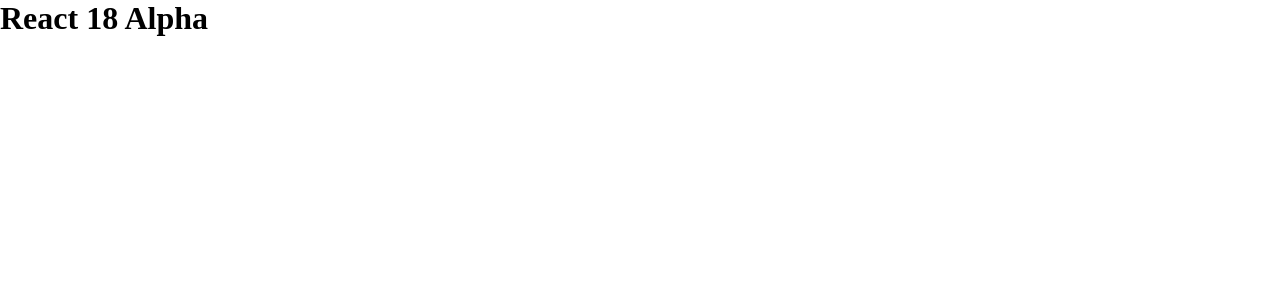
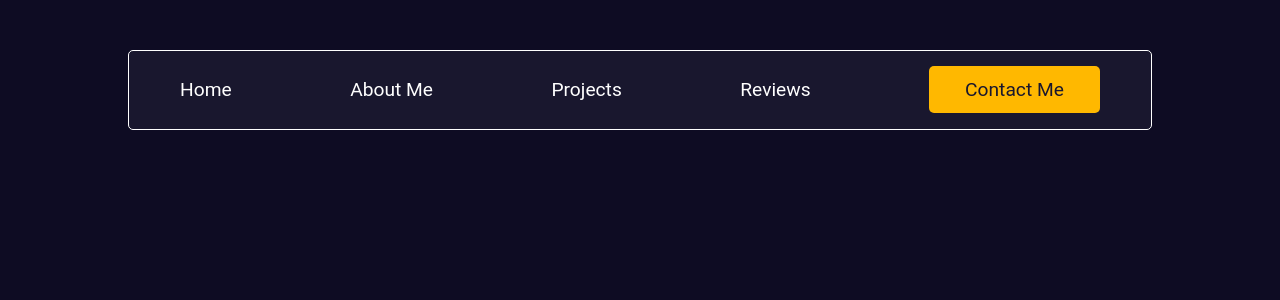
Before and after one commit to codehass/hassan-elouardy, a React (Create React App) app: page / in a window 1280 px wide. Shown: the top 300 px of the page. Built offline with nearby package versions, Linux system fonts and the light colour scheme.

Commit message:
Add navbar

```diff
--- a/src/App.js
+++ b/src/App.js
@@ -1,9 +1,10 @@
 import './App.css';
+import Navbar from './components/Navbar';
 
 function App() {
   return (
     <div className="App">
-      <h1>React 18 Alpha</h1>
+      <Navbar />
     </div>
   );
 }
--- /dev/null
+++ b/src/components/Navbar.js
@@ -0,0 +1,36 @@
+import './navbar.css';
+
+export default function Navbar() {
+  return (
+    <div>
+      <div className="navbar">
+        <ul className="ul">
+          <li>
+            {' '}
+            <a href="https://google.com">Home</a>
+          </li>
+          <li>
+            {' '}
+            <a href="https://google.com"> About Me</a>
+            {' '}
+          </li>
+          <li>
+            {' '}
+            <a href="https://google.com"> Projects</a>
+            {' '}
+          </li>
+          <li>
+            {' '}
+            <a href="https://google.com"> Reviews</a>
+            {' '}
+          </li>
+          <li>
+            {' '}
+            <a href="https://google.com"> Contact Me</a>
+            {' '}
+          </li>
+        </ul>
+      </div>
+    </div>
+  );
+}
--- /dev/null
+++ b/src/components/navbar.css
@@ -0,0 +1,47 @@
+* {
+  background-color: #0e0c23;
+  list-style: none;
+  text-decoration: none;
+  box-sizing: border-box;
+  padding: 0;
+  margin: 0;
+  font-family: 'Roboto', sans-serif;
+}
+
+.navbar {
+  display: flex;
+  justify-content: center;
+  align-items: center;
+  width: 80%;
+  margin: 3.1rem auto auto auto;
+  height: 5rem;
+  background-color: #19172e;
+  border-radius: 5px;
+  border: 1px white solid;
+  font-size: 1.2rem;
+}
+
+.navbar ul {
+  width: 90%;
+  display: flex;
+  justify-content: space-between;
+  background-color: #19172e;
+}
+
+.navbar ul li a {
+  color: white;
+  background-color: #19172e;
+}
+
+.navbar ul li a:hover {
+  padding: 18px 35px;
+  background-color: #2f2d42;
+  border-radius: 5px;
+}
+
+.navbar ul li:last-child a {
+  color: #19172e;
+  background-color: #ffb800;
+  padding: 12px 36px;
+  border-radius: 5px;
+}
```
